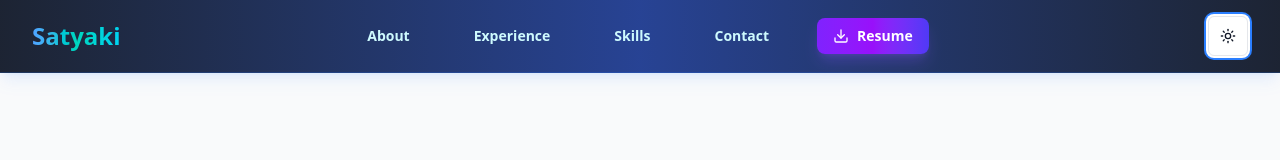
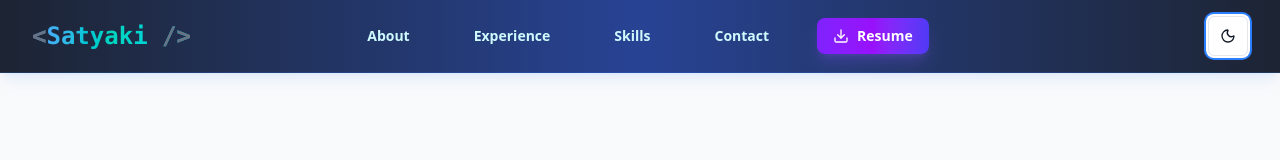
Before and after one commit to satyaki07/satyaki-portfolio, a Next.js app: page / in a window 1280 px wide. Both pictures are taken after a click on the button "Toggle theme". Shown: the top 160 px of the page. Built offline with nearby package versions, Linux system fonts and the light colour scheme.

Commit message:
fix theme toggle btn

```diff
--- a/src/components/navigation.tsx
+++ b/src/components/navigation.tsx
@@ -31,8 +31,10 @@ export function Navigation() {
         <nav className="flex items-center justify-between p-4 lg:px-8" aria-label="Global">
           <div className="flex lg:flex-1">
             <a href="#" className="-m-1.5 p-1.5 group">
-              <span className="text-2xl font-bold bg-gradient-to-r from-blue-400 via-teal-400 to-cyan-400 bg-clip-text text-transparent hover:from-blue-300 hover:via-teal-300 hover:to-cyan-300 transition-all duration-300">
+              <span className="text-2xl font-bold bg-gradient-to-r from-blue-400 via-teal-400 to-cyan-400 bg-clip-text text-transparent hover:from-blue-300 hover:via-teal-300 hover:to-cyan-300 transition-all duration-300 font-mono">
+                <span className="text-gray-500 dark:text-gray-400">&lt;</span>
                 Satyaki
+                <span className="text-gray-500 dark:text-gray-400"> /&gt;</span>
               </span>
             </a>
           </div>
@@ -97,8 +99,10 @@ export function Navigation() {
             <div className="px-6 py-6">
               <div className="flex items-center justify-between">
                 <a href="#" className="-m-1.5 p-1.5">
-                  <span className="text-2xl font-bold bg-gradient-to-r from-blue-600 via-teal-600 to-cyan-600 dark:from-blue-400 dark:via-teal-400 dark:to-cyan-400 bg-clip-text text-transparent">
+                  <span className="text-2xl font-bold bg-gradient-to-r from-blue-600 via-teal-600 to-cyan-600 dark:from-blue-400 dark:via-teal-400 dark:to-cyan-400 bg-clip-text text-transparent font-mono">
+                    <span className="text-gray-500 dark:text-gray-400">&lt;</span>
                     Satyaki
+                    <span className="text-gray-500 dark:text-gray-400"> /&gt;</span>
                   </span>
                 </a>
                 <button
--- a/src/components/theme-toggle.tsx
+++ b/src/components/theme-toggle.tsx
@@ -22,8 +22,11 @@ export function ThemeToggle() {
       className="relative inline-flex h-10 w-10 items-center justify-center rounded-md border border-gray-200 bg-white text-gray-900 hover:bg-gray-50 focus:outline-none focus:ring-2 focus:ring-blue-500 focus:ring-offset-2 dark:border-gray-700 dark:bg-gray-800 dark:text-gray-100 dark:hover:bg-gray-700 transition-colors"
       aria-label="Toggle theme"
     >
-      <Sun className="h-4 w-4 rotate-0 scale-100 transition-all dark:-rotate-90 dark:scale-0" />
-      <Moon className="absolute h-4 w-4 rotate-90 scale-0 transition-all dark:rotate-0 dark:scale-100" />
+      {theme === 'light' ? (
+        <Moon className="h-4 w-4 transition-all duration-300" />
+      ) : (
+        <Sun className="h-4 w-4 transition-all duration-300" />
+      )}
     </button>
   );
 }
```
